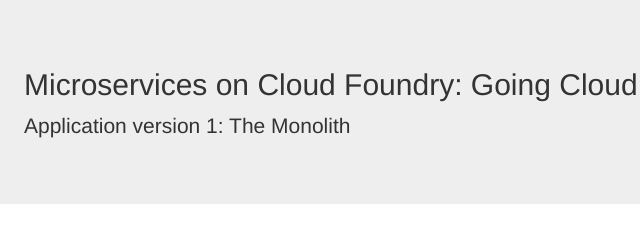
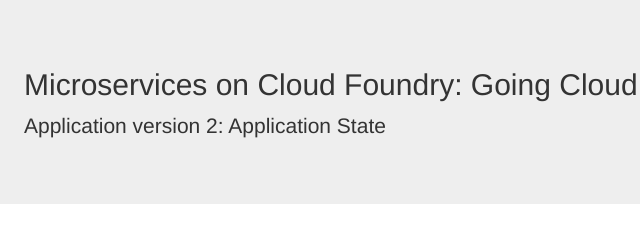
Before and after one commit to CloudCredo/microservices-training-app, a website: page src/main/resources/static/index.html in a window 1280 px wide. Shown: the top 231 px of the page, 46-686 px from the left. Drawn offline with nearby package versions, Linux system fonts and the light colour scheme; no server answers.

Commit message:
Fix web ui application version
[#102015170]

```diff
--- a/src/main/resources/static/index.html
+++ b/src/main/resources/static/index.html
@@ -15,7 +15,7 @@
   <div class="container">
     <h2>Microservices on Cloud Foundry: Going Cloud Native</h2>
 
-    <p>Application version 1: The Monolith</p>
+    <p>Application version 2: Application State</p>
   </div>
 </div>
 
```
